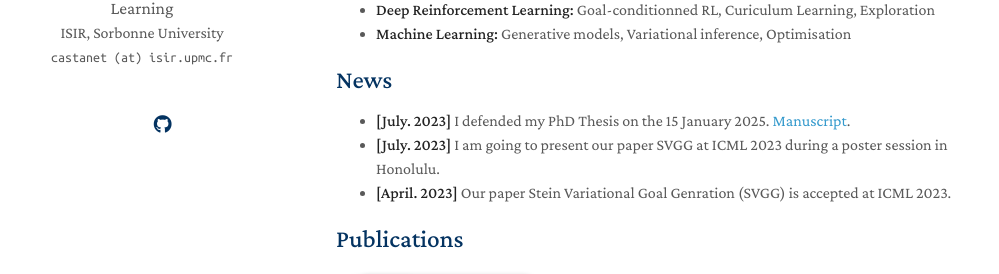
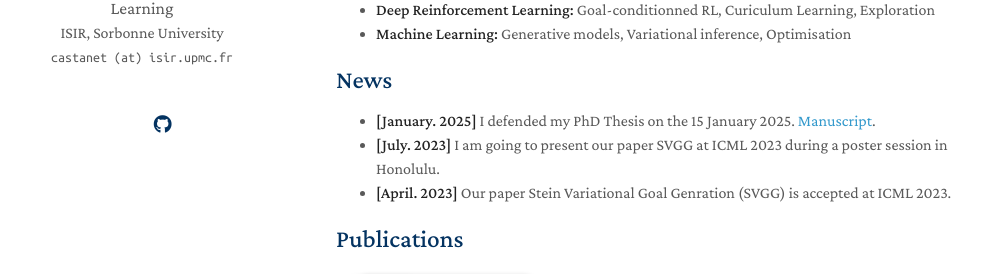
Before and after one commit to nicolascastanet/personal-page, a Jekyll site: the page built from index.md, in a window 1280 px wide and 1147 px high. Shown: the part 341-615 px from the top of the window, without its empty margins (134-1133 px from the left). Built offline with Jekyll 4.4.1, drawn with Linux system fonts in a browser that asks for light colours; nearby versions of some CDN libraries; a style sheet for code colours, icons or effects is not loaded; our own code applies the rules of GitHub Pages for plain Markdown files.

Commit message:
update phd defense

```diff
--- a/index.md
+++ b/index.md
@@ -17,7 +17,7 @@ I focus on approaches that need as little prior knowledge on the environment as
 
 ## News
 
-- **[July. 2023]** I defended my PhD Thesis on the 15 January 2025. [Manuscript](https://dac.lip6.fr/master/).
+- **[January. 2025]** I defended my PhD Thesis on the 15 January 2025. [Manuscript](https://theses.fr/2025SORUS005).
 - **[July. 2023]** I am going to present our paper SVGG at ICML 2023 during a poster session in Honolulu.
 - **[April. 2023]** Our paper Stein Variational Goal Genration (SVGG) is accepted at ICML 2023.
 
```
